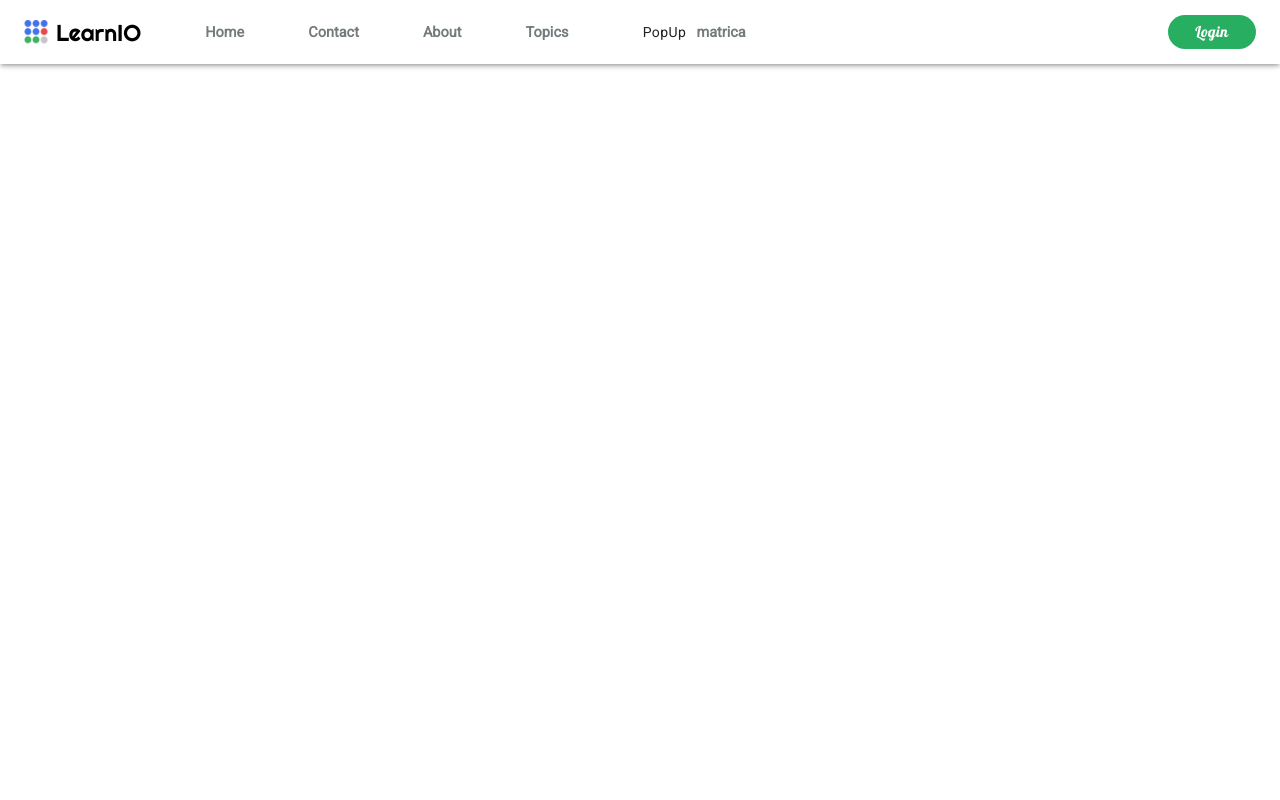
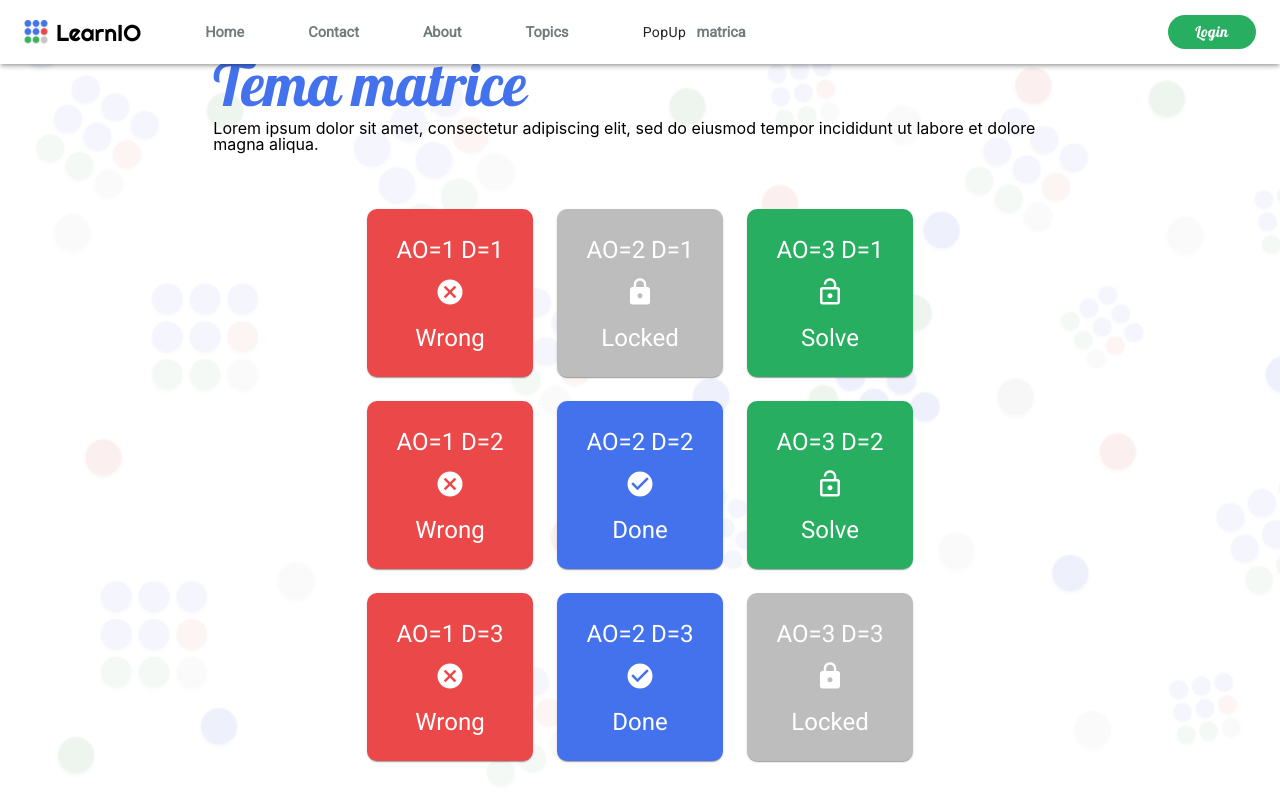
Before and after one commit to IvanLuksic/LearnIO, a React (Create React App) app in the folder learnio/: page /topic in a window 1280 px wide. Built offline with nearby package versions, Linux system fonts and the light colour scheme.

Commit message:
Fixed matrix, added grid

```diff
--- a/learnio/src/App.css
+++ b/learnio/src/App.css
@@ -118,3 +118,7 @@ li {
 .Mui-odd {
     background-color: #ededed;
 }
+
+.lobster {
+    font-family: "Lobster";
+}
--- a/learnio/src/App.js
+++ b/learnio/src/App.js
@@ -31,6 +31,7 @@ function App() {
                 <Route path="/add-question" component={AddQuestPU}/>
                 <Route path="/topics"><StudentTopics/></Route>
                 <Route path="/login"><Login/> </Route>
+                <Route path="/topic"><Matrica/></Route>
           </div>
 
           </ThemeProvider>
--- a/learnio/src/components/Matrica.jsx
+++ b/learnio/src/components/Matrica.jsx
@@ -1,14 +1,9 @@
 import { Typography } from "@material-ui/core";
 import React from 'react';
-import { Component } from "react";
 import Grid from '@material-ui/core/Grid';
 import backgroundIMG from '../images/learniobg10-15.png';
-import { makeStyles,withStyles} from '@material-ui/core/styles';
+import { makeStyles} from '@material-ui/core/styles';
 import Paper from '@material-ui/core/Paper';
-import CheckCircleOutlineIcon from '@material-ui/icons/CheckCircleOutline';
-import CancelIcon from '@material-ui/icons/Cancel';
-import LockIcon from '@material-ui/icons/Lock';
-import LockOpenIcon from '@material-ui/icons/LockOpen';
 import Icon from '@material-ui/core/Icon';
 
 const useStyles = makeStyles((theme) => ({
@@ -19,7 +14,7 @@ const useStyles = makeStyles((theme) => ({
       backgroundPosition: "fixed",
       backgroundAttachment: "fixed",
       backgroundRepeat: "repeat-y",
-      width: "100%",
+      maxWidth: " 100%",
       [theme.breakpoints.down('sm')]: {
         minHeight: "100vh",
       },
@@ -28,28 +23,14 @@ const useStyles = makeStyles((theme) => ({
       },
     },
     topicTitle:{
-        fontFamily:'Lobster',
         fontSize:'6vh',
-        padding:'50px',
-        margin:'60px',
+        marginBottom: '1em',
         [theme.breakpoints.down('sm')]: {
           paddingTop:"10vh",
         },
         [theme.breakpoints.up('md')]: {
           paddingTop:"1vh",
         },
-        marginBottom: '10px',
-        width:'50%',
-        paddingBottom:'9px',
-    },
-    results:{
-        fontFamily:'Lobster',
-        fontSize:'2vh',
-        color:'black',
-        padding:'50px',
-        margin:'60px',
-        width:'50%',
-        textAlign:'center' ,
         paddingBottom:'9px',
     },
     paper:{
@@ -58,53 +39,50 @@ const useStyles = makeStyles((theme) => ({
         textAlign: 'center',
         variant: "outlined",
         backgroundColor: '#BDBDBD',
-        fontFamily:'Lobster',
+        fontFamily:'Roboto',
         fontSize: '3vh',
         paddingTop:  '10px',
         padding: theme.spacing(1),
-        mariginTop: '34px',
-        marginBottom: '34px',
         color:"white",
+        borderRadius: "10px"
     },
     icons:{
-        paddingTop:'25px',
-        fontSize:'45px',
+        padding:'15px',
+        fontSize:'1.25em',
     },
-    grid:{
-        padding: '20px',
+    lobster: {
+        fontFamily: "Lobster"
     }
 }));
 
 function DisplayRow(props){
     const classes = useStyles();
-    let returnRow = props.questions.map( (question, index) =>   <Paper className={classes.paper} style={{backgroundColor:question.color}} key={index}>
-                                                                    <h1>AO={question.a} D={question.d}</h1>
-                                                                    <Icon className={classes.icons}>{question.type}</Icon>
-                                                                    <p>{question.text}</p>
-                                                                </Paper>)
-      return <Grid className={classes.grid}>{returnRow}</Grid>
+    let returnRow = props.questions.map( (question, index) =>  <Grid item key={index}> <Paper className={classes.paper} style={{backgroundColor:question.color}} >
+                                                                     <Grid container direction="column" justify="center" alignItems="center" style={{height: "100%"}}>
+                                                                        <Grid item><h1>AO={question.a} D={question.d}</h1></Grid>
+                                                                        <Grid item><Icon className={classes.icons}>{question.type}</Icon></Grid>
+                                                                        <Grid item><p>{question.text}</p></Grid>
+                                                                     </Grid>
+                                                                </Paper> </Grid>)
+      return <Grid container item direction="row" justify="center" alignItems="center" spacing={3} >{returnRow}</Grid>
     }
 
 function Matrica()
 {
     const classes = useStyles();
     return(
-        <div className={classes.background} >
-            <Typography color="primary" style={{display: "flex"}}>
-                <span className={classes.topicTitle}>
-                    Tema matrice
-                    <p style={{fontSize:'2vh', color: 'black'}}>Lorem ipsum dolor sit amet, consectetur adipiscing elit, sed do eiusmod tempor incididunt ut labore et dolore magna aliqua.</p>
-                </span>
-
-            </Typography>
-            <div style={{display: "flex"}}>
-                <Grid container direction="row" justify="center" alignItems="center" >
-                    <DisplayRow  questions={[{a: 1, d: 1, color: "#EB5757",text: "Wrong", type:"cancel_icon"},{a: 2, d: 1, color: " ", text: "Locked", type:"lock_icon"}, {a: 3, d: 1, color: "#27AE60",text: "Solve",type:"lock_open_icon"} ]}/>
-                    <DisplayRow  questions={[{a: 1, d: 2, color: "#EB5757", text: "Wrong",type:"cancel_icon"},{a: 2, d: 2, color: "#0E4DA4", text: "Done", type:"check_circle_out_icon"}, {a: 3, d: 2, color: "#27AE60",text: "Solve", type:"lock_open_icon"} ]}/>
-                    <DisplayRow  questions={[{a: 1, d: 3, color: "#EB5757", text: "Wrong", type:"cancel_icon"},{a: 2, d: 3, color: "#0E4DA4", text: "Done",type:"check_circle_out_icon"}, {a: 3, d: 3, color:" ",text: "Locked", type:"lock_icon" } ]}/>
+        <div style={{display: "flex", flexDirection: "column",justifyContent:"space-evenly", alignItems:"center"}} className={classes.background}>
+        <Grid container direction="column" justify="center" alignItems="center" >
+                <Grid item xs={11} md={8} className={classes.topicTitle} direction="column" justify="center" alignItems="flex-start"  container>
+                    <Grid  item><Typography  xs={11} color="primary" variant="h2" component="h2" className={classes.lobster}>Tema matrice</Typography></Grid>
+                    <Grid item><p style={{fontSize:'2vh', color: 'black', display: 'block'}}>Lorem ipsum dolor sit amet, consectetur adipiscing elit, sed do eiusmod tempor incididunt ut labore et dolore magna aliqua.</p></Grid>
                 </Grid>
-            </div>
-        </div>
+                <Grid item md = {8} xs = {12} sm = {12} spacing={3} container direction="row" justify="center" alignItems="center" >
+                    <DisplayRow  questions={[{a: 1, d: 1, color: "#EB4949",text: "Wrong", type:"cancel_icon"},{a: 2, d: 1, color: " ", text: "Locked", type:"lock_icon"}, {a: 3, d: 1, color: "#27AE60",text: "Solve",type:"lock_open_icon"} ]}/>
+                    <DisplayRow  questions={[{a: 1, d: 2, color: "#EB4949", text: "Wrong",type:"cancel_icon"},{a: 2, d: 2, color: "#4372ec", text: "Done", type:"check_circle_out_icon"}, {a: 3, d: 2, color: "#27AE60",text: "Solve", type:"lock_open_icon"} ]}/>
+                    <DisplayRow  questions={[{a: 1, d: 3, color: "#EB4949", text: "Wrong", type:"cancel_icon"},{a: 2, d: 3, color: "#4372ec", text: "Done",type:"check_circle_out_icon"}, {a: 3, d: 3, color:" ",text: "Locked", type:"lock_icon" } ]}/>
+                </Grid>
+        </Grid> </div>
     )
 
 }
--- a/learnio/src/components/Navbar.jsx
+++ b/learnio/src/components/Navbar.jsx
@@ -83,7 +83,7 @@ function Navbar(){
             // box za matricu samo da vidin kako izgleda ------------------------------------
         }
         <Box mr={8}>
-            <li> <Link to="/matrica">matrica</Link> </li>
+            <li> <Link to="/topic">matrica</Link> </li>
         </Box>
 
 
```
